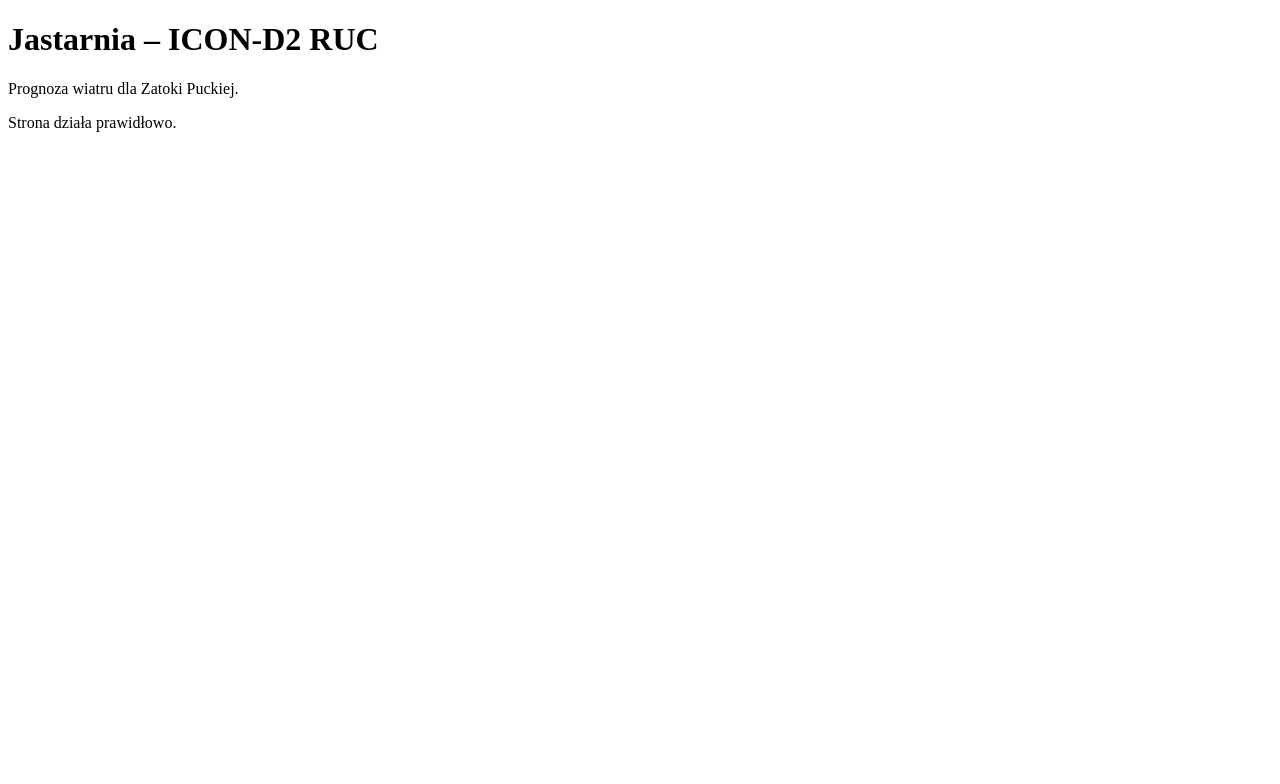
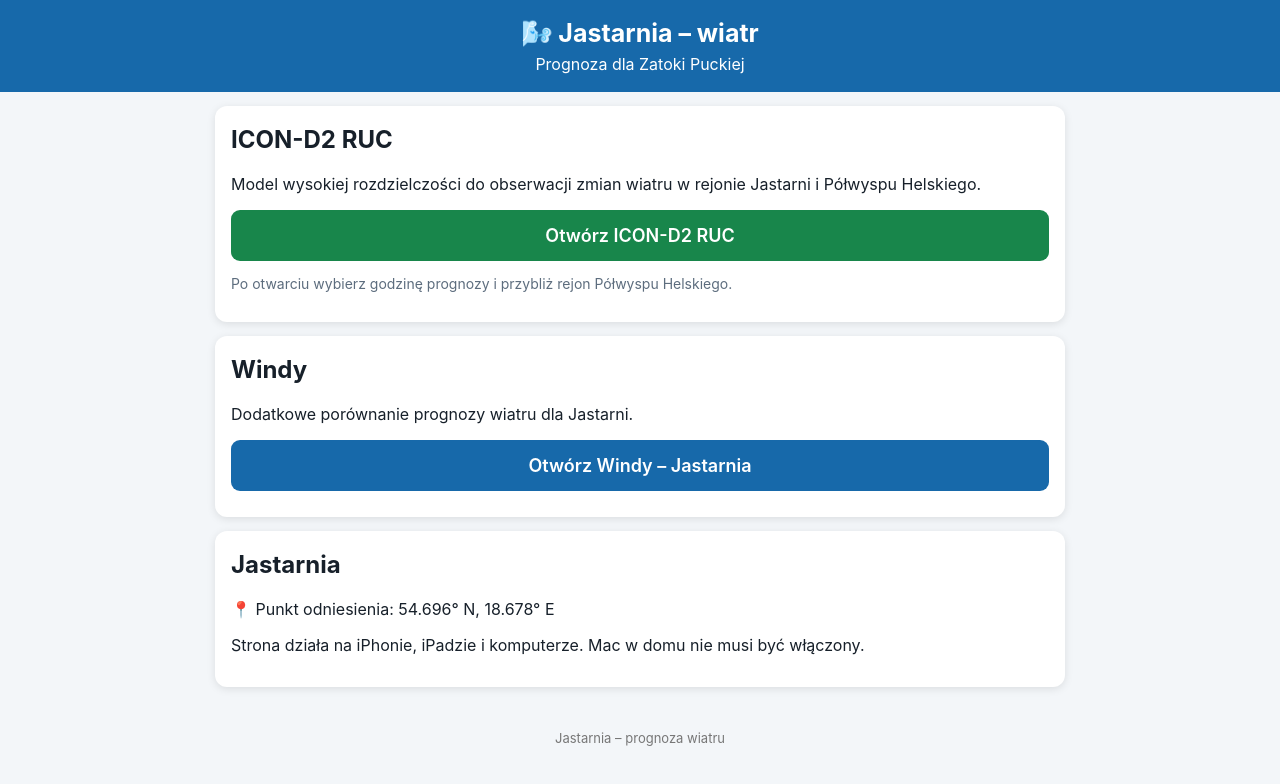
Before and after one commit to stahosa-code/Jastarnia-icon-ruc, a plain HTML site: page index.html in a window 1280 px wide. Drawn offline with Linux system fonts and the light colour scheme.

Commit message:
Update index.html

```diff
--- a/index.html
+++ b/index.html
@@ -1,13 +1,152 @@
 <!DOCTYPE html>
 <html lang="pl">
 <head>
-  <meta charset="UTF-8">
-  <meta name="viewport" content="width=device-width, initial-scale=1.0">
-  <title>Jastarnia – ICON-D2 RUC</title>
+<meta charset="UTF-8">
+<meta name="viewport" content="width=device-width, initial-scale=1.0">
+<title>Jastarnia – ICON-D2 RUC</title>
+
+<style>
+body {
+  font-family: -apple-system, BlinkMacSystemFont, "Segoe UI", Arial, sans-serif;
+  margin: 0;
+  background: #f3f6f9;
+  color: #17202a;
+}
+
+header {
+  background: #1769aa;
+  color: white;
+  padding: 18px;
+  text-align: center;
+}
+
+header h1 {
+  margin: 0;
+  font-size: 25px;
+}
+
+header p {
+  margin: 6px 0 0;
+}
+
+main {
+  max-width: 850px;
+  margin: auto;
+  padding: 14px;
+}
+
+.card {
+  background: white;
+  border-radius: 12px;
+  padding: 16px;
+  margin-bottom: 14px;
+  box-shadow: 0 2px 8px rgba(0,0,0,.10);
+}
+
+.button {
+  display: block;
+  text-decoration: none;
+  text-align: center;
+  background: #1769aa;
+  color: white;
+  font-weight: 600;
+  font-size: 18px;
+  padding: 15px;
+  margin: 10px 0;
+  border-radius: 9px;
+}
+
+.button:active {
+  background: #0d4f86;
+}
+
+.green {
+  background: #18864b;
+}
+
+h2 {
+  margin-top: 3px;
+}
+
+.small {
+  font-size: 14px;
+  color: #5d6d7e;
+}
+
+footer {
+  text-align: center;
+  font-size: 13px;
+  color: #777;
+  padding: 15px;
+}
+</style>
 </head>
+
 <body>
-  <h1>Jastarnia – ICON-D2 RUC</h1>
-  <p>Prognoza wiatru dla Zatoki Puckiej.</p>
-  <p>Strona działa prawidłowo.</p>
+
+<header>
+<h1>🌬️ Jastarnia – wiatr</h1>
+<p>Prognoza dla Zatoki Puckiej</p>
+</header>
+
+<main>
+
+<div class="card">
+<h2>ICON-D2 RUC</h2>
+
+<p>
+Model wysokiej rozdzielczości do obserwacji zmian wiatru
+w rejonie Jastarni i Półwyspu Helskiego.
+</p>
+
+<a class="button green"
+href="https://meteologix.com/pl/model-charts/rapid-id2/pomerania/gusts/">
+Otwórz ICON-D2 RUC
+</a>
+
+<p class="small">
+Po otwarciu wybierz godzinę prognozy i przybliż rejon
+Półwyspu Helskiego.
+</p>
+</div>
+
+
+<div class="card">
+
+<h2>Windy</h2>
+
+<p>
+Dodatkowe porównanie prognozy wiatru dla Jastarni.
+</p>
+
+<a class="button"
+href="https://www.windy.com/54.696/18.678">
+Otwórz Windy – Jastarnia
+</a>
+
+</div>
+
+
+<div class="card">
+
+<h2>Jastarnia</h2>
+
+<p>
+📍 Punkt odniesienia: 54.696° N, 18.678° E
+</p>
+
+<p>
+Strona działa na iPhonie, iPadzie i komputerze.
+Mac w domu nie musi być włączony.
+</p>
+
+</div>
+
+</main>
+
+<footer>
+Jastarnia – prognoza wiatru
+</footer>
+
 </body>
 </html>
```
